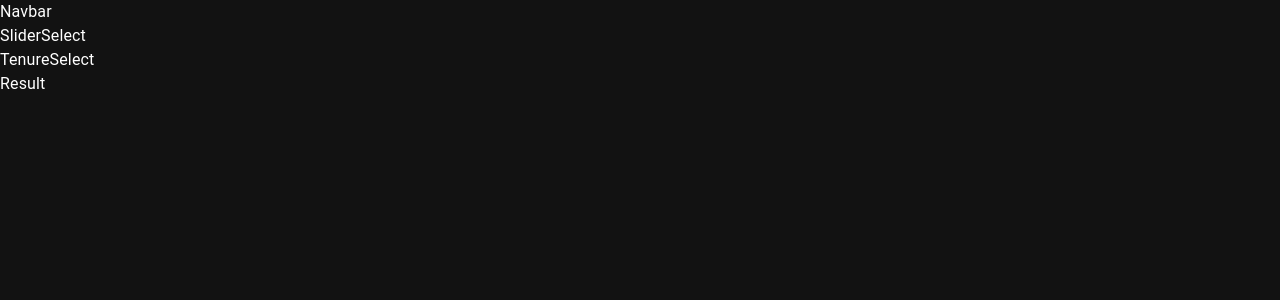
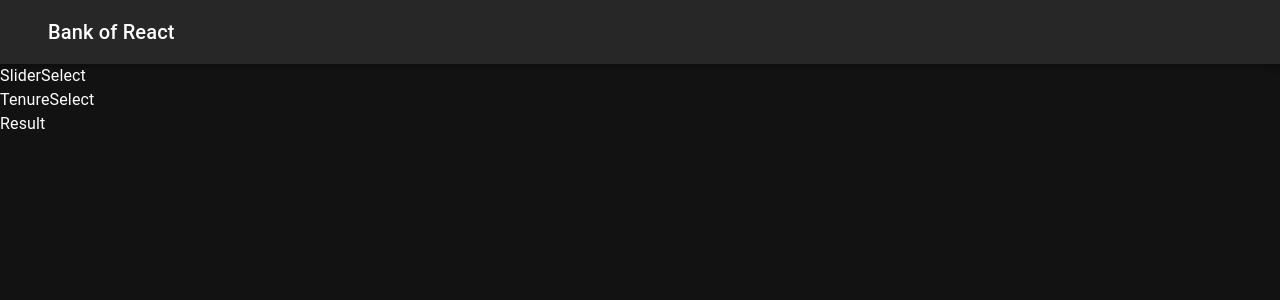
Before and after one commit to danijmoss/React-Mortgage-Calculator, a React (Vite) app: page / in a window 1280 px wide. Shown: the top 300 px of the page. Built offline with nearby package versions, Linux system fonts and the light colour scheme.

Commit message:
added navbar

```diff
--- a/src/components/Navbar.jsx
+++ b/src/components/Navbar.jsx
@@ -1,9 +1,21 @@
-import React from 'react'
+import React from "react";
+import AppBar from "@mui/material/AppBar";
+import Toolbar from "@mui/material/Toolbar";
+import Typography from "@mui/material/Typography";
+import { Container } from "@mui/material";
 
 const Navbar = () => {
   return (
-    <div>Navbar</div>
-  )
-}
+    <AppBar position="static">
+      <Container maxWidth="xl">
+        <Toolbar>
+          <Typography variant="h6" component="div">
+            Bank of React
+          </Typography>
+        </Toolbar>
+      </Container>
+    </AppBar>
+  );
+};
 
-export default Navbar
+export default Navbar;
```
Also changed, not shown: 3 other files (tests, documents, lock files or other folders).
